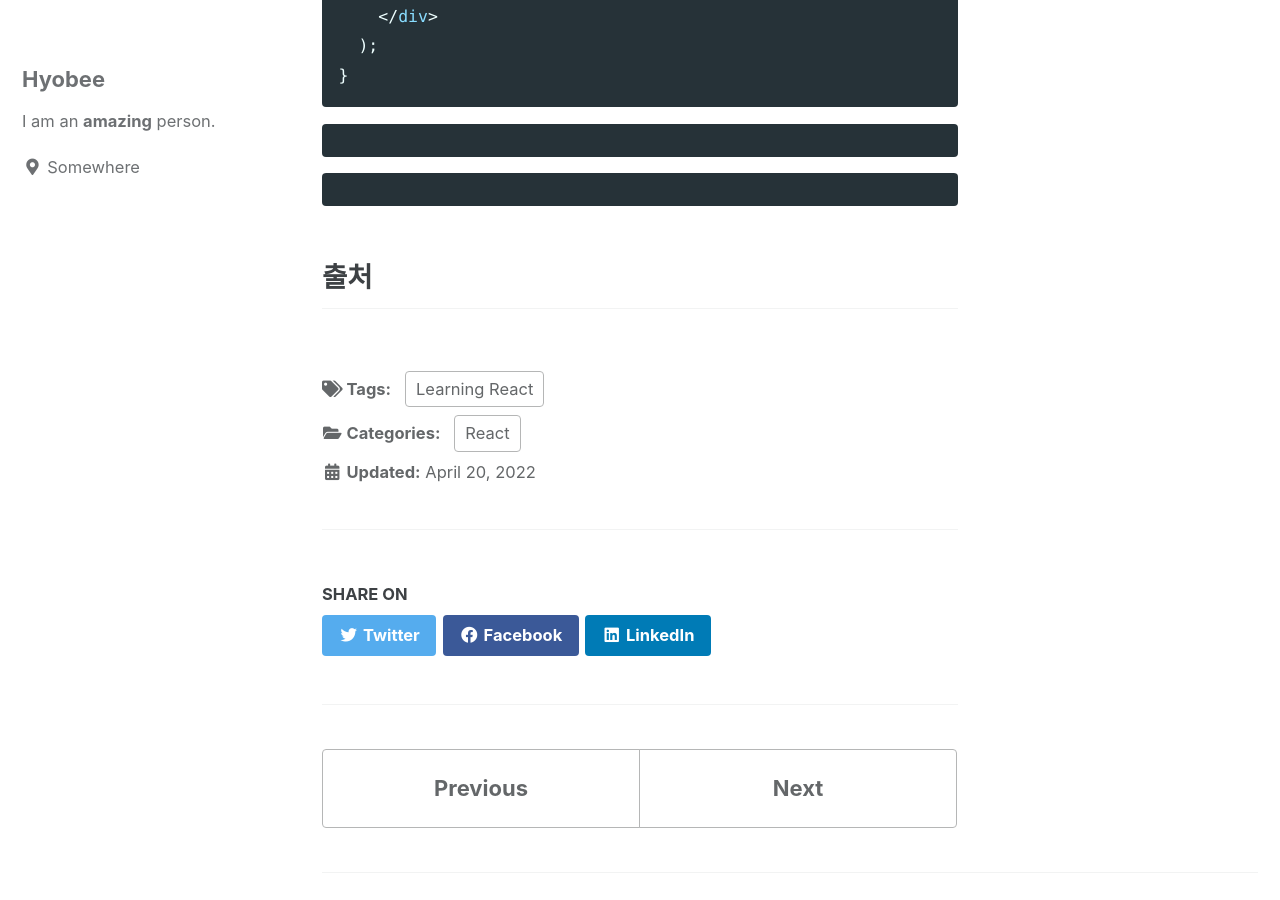
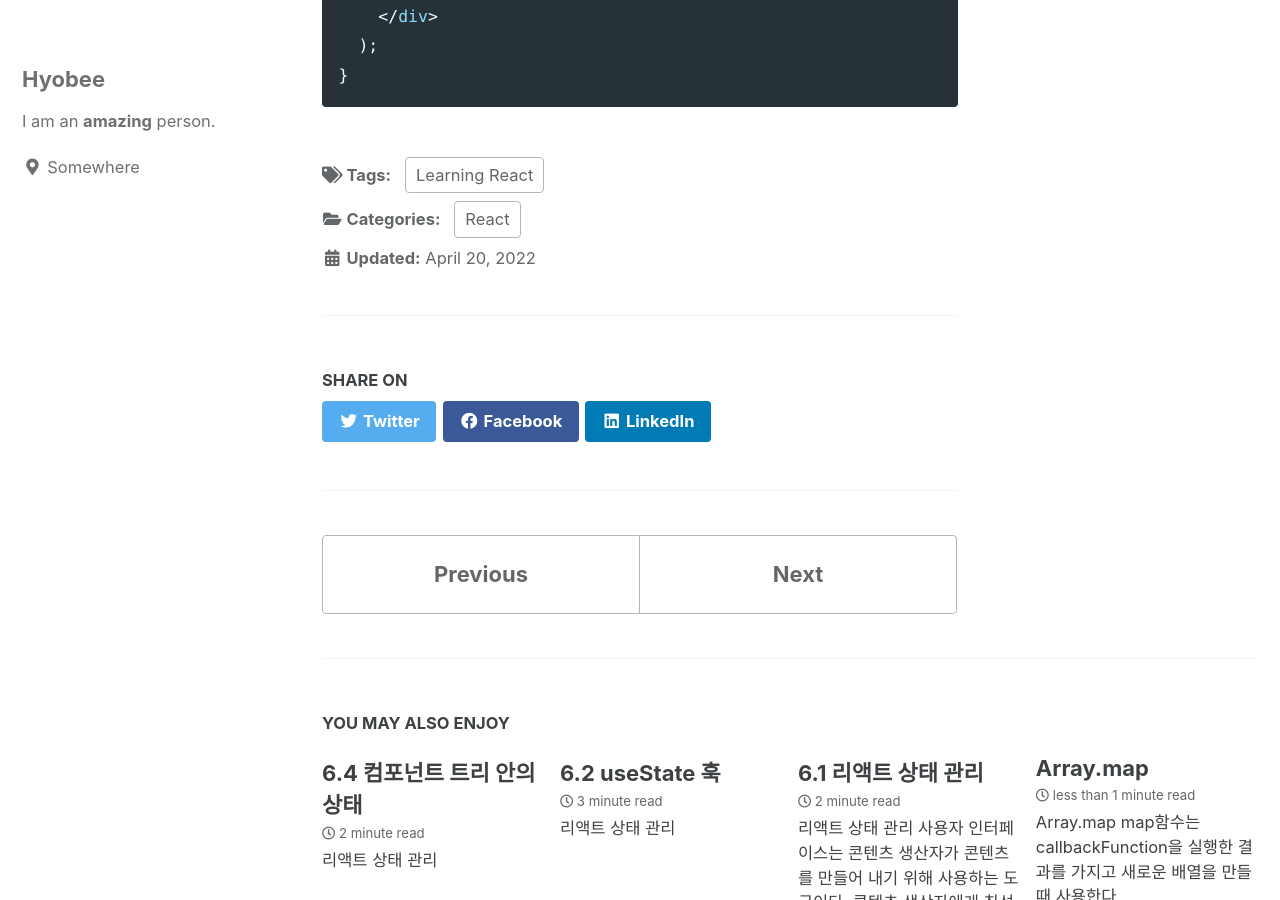
Before and after one commit to Hyobee/Hyobee.github.io, a Jekyll site: the page built from _posts/2022-04-20-LearningReact-6.3.md, in a window 1280 px wide and 900 px high, scrolled down 1552 px. Built offline with Jekyll 4.4.1, drawn with Linux system fonts in a browser that asks for light colours; cached includes are drawn as plain includes.

Commit message:
불필요한 요소 제거

````diff
--- a/_posts/2022-04-20-LearningReact-6.3.md
+++ b/_posts/2022-04-20-LearningReact-6.3.md
@@ -50,12 +50,3 @@ export default function StarRating({style={}, totalStars= 5, ...props}){
   );
 }
 ```
-
-```jsx
-```
-
-```jsx
-```
-
-## 출처
-[]()
````
